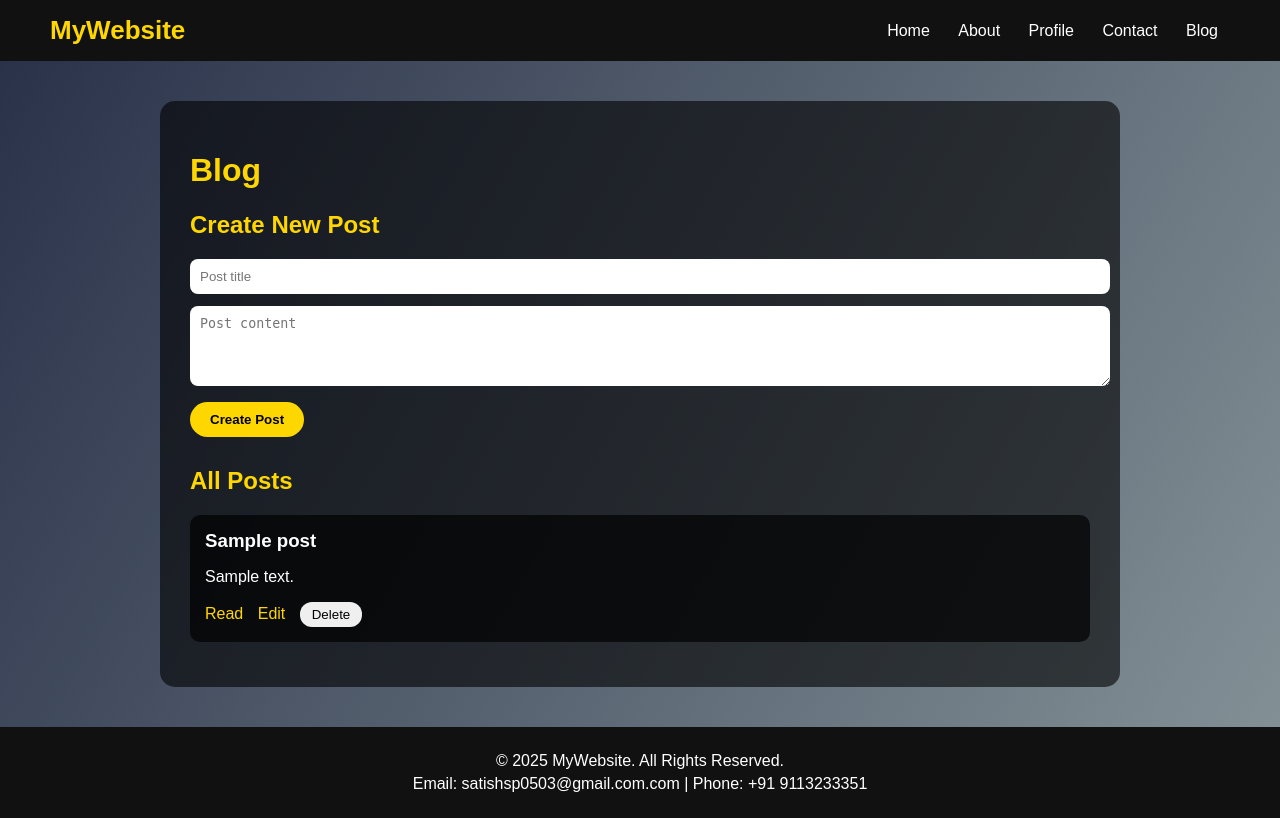
After one commit to SATISHSP-05/daily_update, a Flask app: template flask_practice/templates/blog_list.html in a window 1280 px wide. The commit adds this page. Run offline with Flask 3, Linux system fonts and the light colour scheme; the template is opened without the code that fills it: values that come from a table or form of the project are taken from there, others are empty; tables that the repository leaves empty hold one stand-in row (values such as "Sample post").

Commit message:
flask practice_ project

```diff
--- /dev/null
+++ b/flask_practice/templates/blog_list.html
@@ -0,0 +1,125 @@
+<!DOCTYPE html>
+<html lang="en">
+<head>
+    <meta charset="UTF-8">
+    <title>Blog</title>
+    <style>
+        body {
+            margin: 0;
+            font-family: Arial, sans-serif;
+            background: linear-gradient(120deg, #283048, #859398);
+            color: white;
+        }
+
+        .container {
+            max-width: 900px;
+            margin: 40px auto;
+            background: rgba(0,0,0,0.6);
+            padding: 30px;
+            border-radius: 15px;
+        }
+
+        h1, h2 {
+            color: #ffd700;
+        }
+
+        .create-form {
+            margin-bottom: 30px;
+        }
+
+        .create-form input,
+        .create-form textarea {
+            width: 100%;
+            padding: 10px;
+            margin-bottom: 12px;
+            border-radius: 8px;
+            border: none;
+            outline: none;
+        }
+
+        .create-form button {
+            padding: 10px 20px;
+            border: none;
+            border-radius: 20px;
+            background: #ffd700;
+            font-weight: bold;
+            cursor: pointer;
+        }
+
+        .create-form button:hover {
+            background: white;
+        }
+
+        .post-card {
+            background: rgba(0,0,0,0.7);
+            padding: 15px;
+            border-radius: 10px;
+            margin-bottom: 15px;
+        }
+
+        .post-card h3 {
+            margin: 0 0 8px 0;
+        }
+
+        .post-actions a,
+        .post-actions form {
+            display: inline-block;
+        }
+
+        .post-actions a {
+            color: #ffd700;
+            text-decoration: none;
+            margin-right: 10px;
+        }
+
+        .post-actions button {
+            padding: 5px 12px;
+            border-radius: 12px;
+            border: none;
+            cursor: pointer;
+        }
+    </style>
+</head>
+<body>
+
+    {% include "header.html" %}
+
+    <div class="container">
+        <h1>Blog</h1>
+
+        <!-- CREATE -->
+        <div class="create-form">
+            <h2>Create New Post</h2>
+            <form method="POST" action="{{ url_for('blog_list') }}">
+                <input type="text" name="title" placeholder="Post title" required>
+                <textarea name="content" rows="4" placeholder="Post content" required></textarea>
+                <button type="submit">Create Post</button>
+            </form>
+        </div>
+
+        <!-- LIST -->
+        <h2>All Posts</h2>
+
+        {% if posts %}
+            {% for post in posts %}
+                <div class="post-card">
+                    <h3>{{ post.title }}</h3>
+                    <p>{{ post.content[:150] }}{% if post.content|length > 150 %}...{% endif %}</p>
+                    <div class="post-actions">
+                        <a href="{{ url_for('blog_detail', post_id=post.id) }}">Read</a>
+                        <a href="{{ url_for('blog_edit', post_id=post.id) }}">Edit</a>
+                        <form method="POST" action="{{ url_for('blog_delete', post_id=post.id) }}" style="display:inline;">
+                            <button type="submit">Delete</button>
+                        </form>
+                    </div>
+                </div>
+            {% endfor %}
+        {% else %}
+            <p>No posts yet. Create one above!</p>
+        {% endif %}
+    </div>
+
+    {% include "footer.html" %}
+
+</body>
+</html>
--- a/flask_practice/templates/header.html
+++ b/flask_practice/templates/header.html
@@ -35,5 +35,7 @@
     <a href="{{ url_for('about') }}">About</a>
     <a href="{{ url_for('profile') }}">Profile</a>
     <a href="{{ url_for('contact') }}">Contact</a>
+    <a href="{{ url_for('blog_list') }}">Blog</a>
 </nav>
+
 </header>
--- a/flask_practice/templates/home.html
+++ b/flask_practice/templates/home.html
@@ -50,7 +50,7 @@
     <div class="hero">
         <h1>Welcome to My Website</h1>
         <p>We build powerful and modern web solutions.</p>
-        <button>Get Started</button>
+        <!-- <button>Get Started</button> -->
     </div>
 
     {% include "footer.html" %}
--- a/flask_practice/templates/profile.html
+++ b/flask_practice/templates/profile.html
@@ -114,7 +114,7 @@
         </div>
 
         <div class="profile-info">
-            <h1>Your Name</h1>
+            <h1>SATISH S P</h1>
             <h3>Web Developer</h3>
 
             <p>
@@ -131,7 +131,7 @@
             </div>
 
             <div class="social">
-                <a href="#">GitHub</a>
+                <a href="https://github.com/SATISHSP-05/daily_update">GitHub</a>
                 <a href="#">LinkedIn</a>
                 <a href="#">Portfolio</a>
             </div>
```
Also changed, not shown: flask_practice/__init__.py (+115 -11 lines), flask_practice/templates/blog_detail.html (added, +49 -0 lines), flask_practice/templates/blog_edit.html (added, +69 -0 lines). Lines whose indentation alone changed are shown as unchanged.
